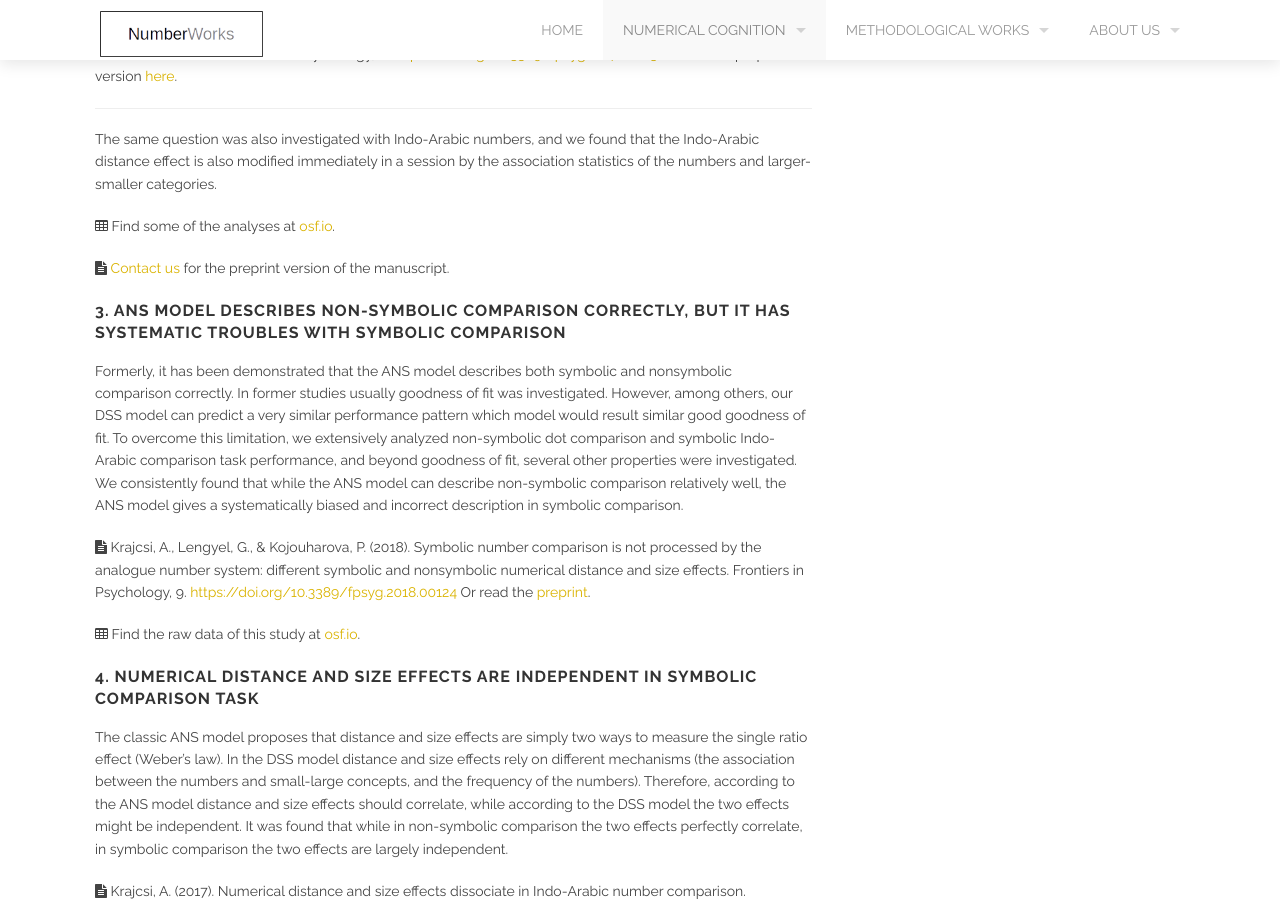
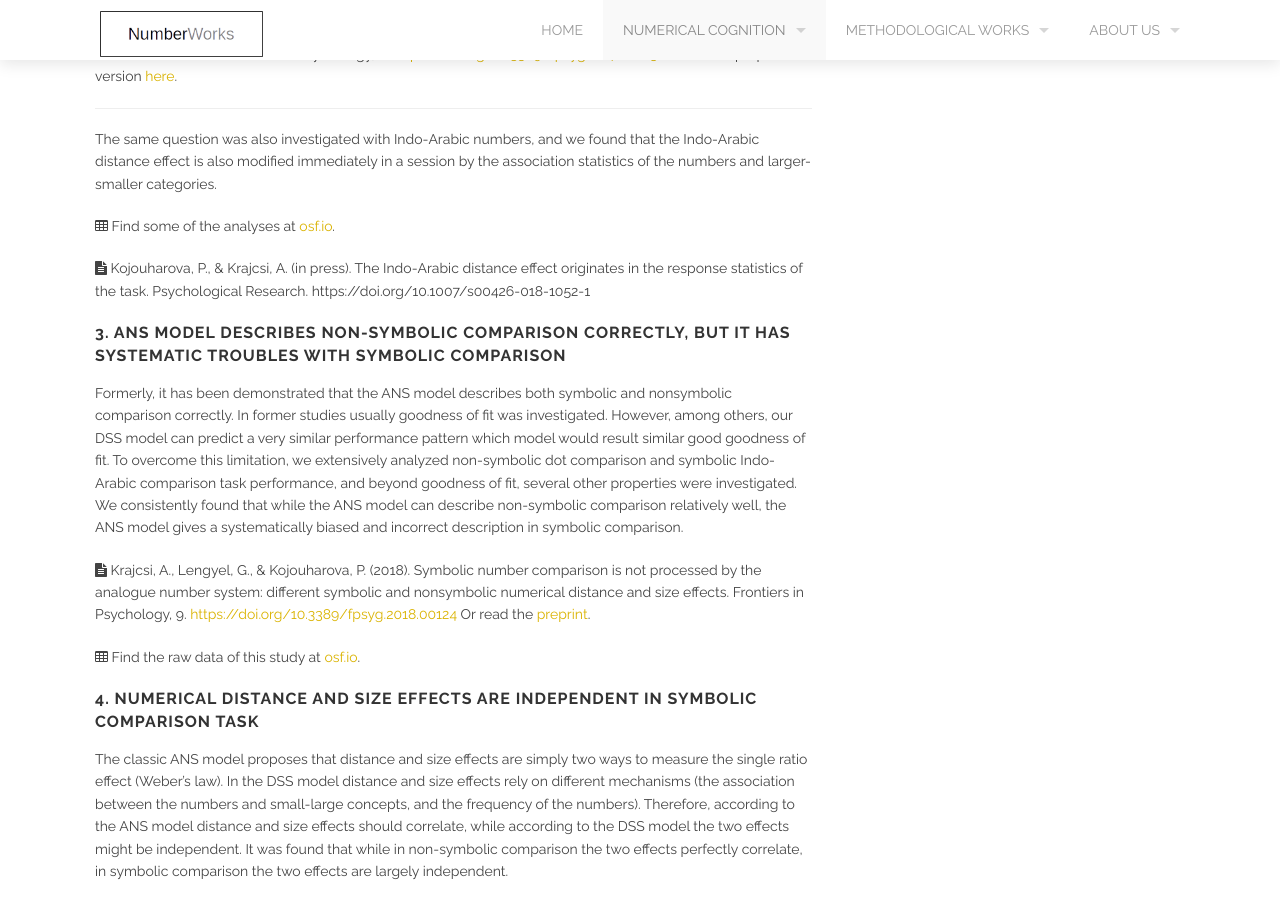
Before and after one commit to theNumberWorks/numberworks_website, a Jekyll site: the page built from discrete_semantic_system.md, in a window 1280 px wide and 900 px high, scrolled down 2036 px. Built offline with Jekyll 4.4.1, drawn with Linux system fonts in a browser that asks for light colours.

Commit message:
add Indo-Arabic distance reference

```diff
--- a/discrete_semantic_system.md
+++ b/discrete_semantic_system.md
@@ -46,7 +46,7 @@ The same question was also investigated with Indo-Arabic numbers, and we found t
 
 <i class='fa fa-table'></i> Find some of the analyses at [osf.io](https://osf.io/qjymb/).
 
-<i class='fa fa-file-text'></i> [Contact us](mailto:krajcsi+ANS_site@gmail.com?subject=Indo-Arabic%20distance%20effect%20manuscript%20request) for the preprint version of the manuscript.
+<i class='fa fa-file-text'></i> Kojouharova, P., & Krajcsi, A. (in press). The Indo-Arabic distance effect originates in the response statistics of the task. Psychological Research. https://doi.org/10.1007/s00426-018-1052-1
 
 ### 3. ANS model describes non-symbolic comparison correctly, but it has systematic troubles with symbolic comparison
 Formerly, it has been demonstrated that the ANS model describes both symbolic and nonsymbolic comparison correctly. In former studies usually goodness of fit was investigated. However, among others, our DSS model can predict a very similar performance pattern which model would result similar good goodness of fit. To overcome this limitation, we extensively analyzed non-symbolic dot comparison and symbolic Indo-Arabic comparison task performance, and beyond goodness of fit, several other properties were investigated. We consistently found that while the ANS model can describe non-symbolic comparison relatively well, the ANS model gives a systematically biased and incorrect description in symbolic comparison.
```
